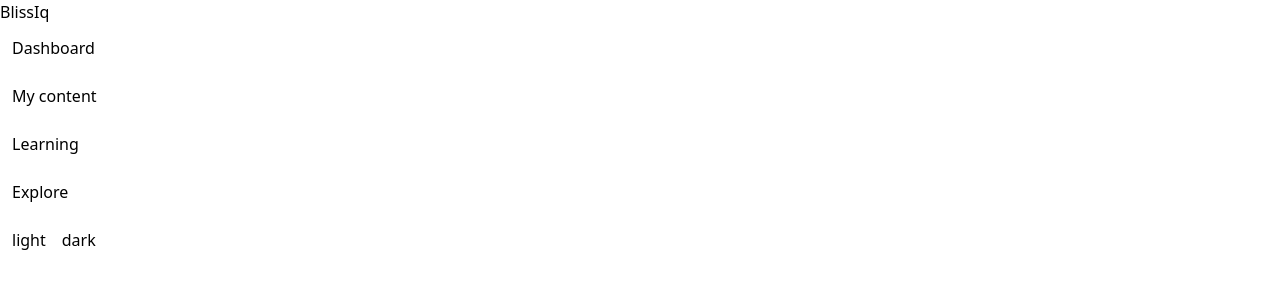
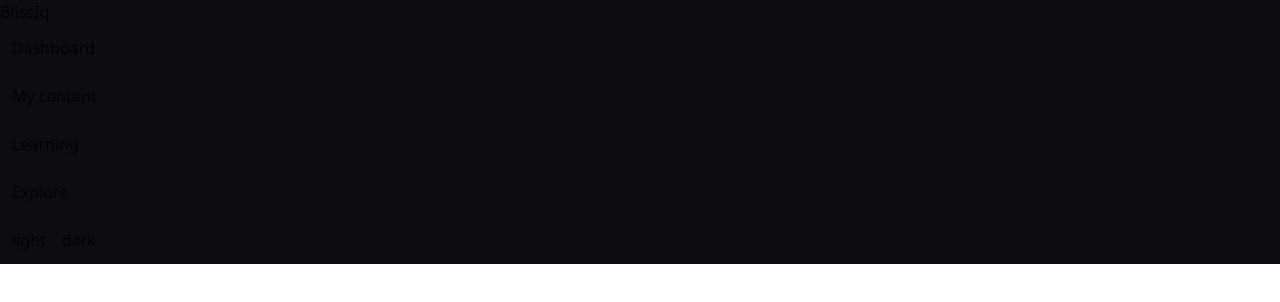
Before and after one commit to PrathamDave77/BlisIq, a React (Vite) app: page / in a window 1280 px wide. Shown: the top 302 px of the page. Built offline with nearby package versions, Linux system fonts and the light colour scheme.

Commit message:
Modified dark gray color in bg_modes.css

```diff
--- a/index.html
+++ b/index.html
@@ -1,5 +1,5 @@
 <!doctype html>
-<html lang="en">
+<html lang="en" class="theme-dark">
   <head>
     <meta charset="UTF-8" />
     <link rel="icon" type="image/svg+xml" href="/vite.svg" />
--- a/src/styles/semantic/bg_modes.css
+++ b/src/styles/semantic/bg_modes.css
@@ -4,25 +4,25 @@
     /* Primary surfaces */
     --bg-primary: var(--color-white);
     --bg-primary-alt: var(--color-white);
-    --bg-primary-hover: var(--color-light-gray-50);
-    --bg-primary-solid: var(--color-light-gray-950);
+    --bg-primary-hover: var(--color-gray-50);
+    --bg-primary-solid: var(--color-gray-950);
 
     /* Secondary surfaces */
-    --bg-secondary: var(--color-light-gray-50);
-    --bg-secondary-alt: var(--color-light-gray-50);
-    --bg-secondary-hover: var(--color-light-gray-100);
-    --bg-secondary-subtle: var(--color-light-gray-25);
-    --bg-secondary-solid: var(--color-light-gray-600);
+    --bg-secondary: var(--color-gray-50);
+    --bg-secondary-alt: var(--color-gray-50);
+    --bg-secondary-hover: var(--color-gray-100);
+    --bg-secondary-subtle: var(--color-gray-25);
+    --bg-secondary-solid: var(--color-gray-600);
 
     /* Tertiary & quaternary */
-    --bg-tertiary: var(--color-light-gray-100);
-    --bg-quaternary: var(--color-light-gray-200);
+    --bg-tertiary: var(--color-gray-100);
+    --bg-quaternary: var(--color-gray-200);
 
     /* States */
-    --bg-active: var(--color-light-gray-50);
-    --bg-disabled: var(--color-light-gray-100);
-    --bg-disabled-subtle: var(--color-light-gray-50);
-    --bg-overlay: var(--color-light-gray-950);
+    --bg-active: var(--color-gray-50);
+    --bg-disabled: var(--color-gray-100);
+    --bg-disabled-subtle: var(--color-gray-50);
+    --bg-overlay: var(--color-gray-950);
 
     /* Brand */
     --bg-brand-primary: var(--color-brand-blue-50);
@@ -52,36 +52,36 @@
 
   .theme-dark {
     /* Primary surfaces */
-    --bg-primary: var(--color-dark-gray-950);
-    --bg-primary-alt: var(--color-dark-gray-900);
-    --bg-primary-hover: var(--color-dark-gray-800);
-    --bg-primary-solid: var(--color-dark-gray-900);
+    --bg-primary: var(--color-gray-950);
+    --bg-primary-alt: var(--color-gray-900);
+    --bg-primary-hover: var(--color-gray-800);
+    --bg-primary-solid: var(--color-gray-900);
 
     /* Secondary surfaces */
-    --bg-secondary: var(--color-dark-gray-900);
-    --bg-secondary-alt: var(--color-dark-gray-950);
-    --bg-secondary-hover: var(--color-dark-gray-800);
-    --bg-secondary-subtle: var(--color-dark-gray-900);
-    --bg-secondary-solid: var(--color-dark-gray-600);
+    --bg-secondary: var(--color-gray-900);
+    --bg-secondary-alt: var(--color-gray-950);
+    --bg-secondary-hover: var(--color-gray-800);
+    --bg-secondary-subtle: var(--color-gray-900);
+    --bg-secondary-solid: var(--color-gray-600);
 
     /* Tertiary & quaternary */
-    --bg-tertiary: var(--color-dark-gray-800);
-    --bg-quaternary: var(--color-dark-gray-700);
+    --bg-tertiary: var(--color-gray-800);
+    --bg-quaternary: var(--color-gray-700);
 
     /* States */
-    --bg-active: var(--color-dark-gray-800);
-    --bg-disabled: var(--color-dark-gray-800);
-    --bg-disabled-subtle: var(--color-dark-gray-900);
-    --bg-overlay: var(--color-dark-gray-800);
+    --bg-active: var(--color-gray-800);
+    --bg-disabled: var(--color-gray-800);
+    --bg-disabled-subtle: var(--color-gray-900);
+    --bg-overlay: var(--color-gray-800);
 
     /* Brand */
     --bg-brand-primary: var(--color-brand-blue-500);
-    --bg-brand-primary-alt: var(--color-dark-gray-800);
+    --bg-brand-primary-alt: var(--color-gray-800);
     --bg-brand-secondary: var(--color-brand-blue-600);
     --bg-brand-solid: var(--color-brand-blue-600);
     --bg-brand-solid-hover: var(--color-brand-blue-500);
-    --bg-brand-section: var(--color-dark-gray-800);
-    --bg-brand-section-subtle: var(--color-dark-gray-950);
+    --bg-brand-section: var(--color-gray-800);
+    --bg-brand-section-subtle: var(--color-gray-950);
 
     /* Error */
     --bg-error-primary: var(--color-error-950);
```
